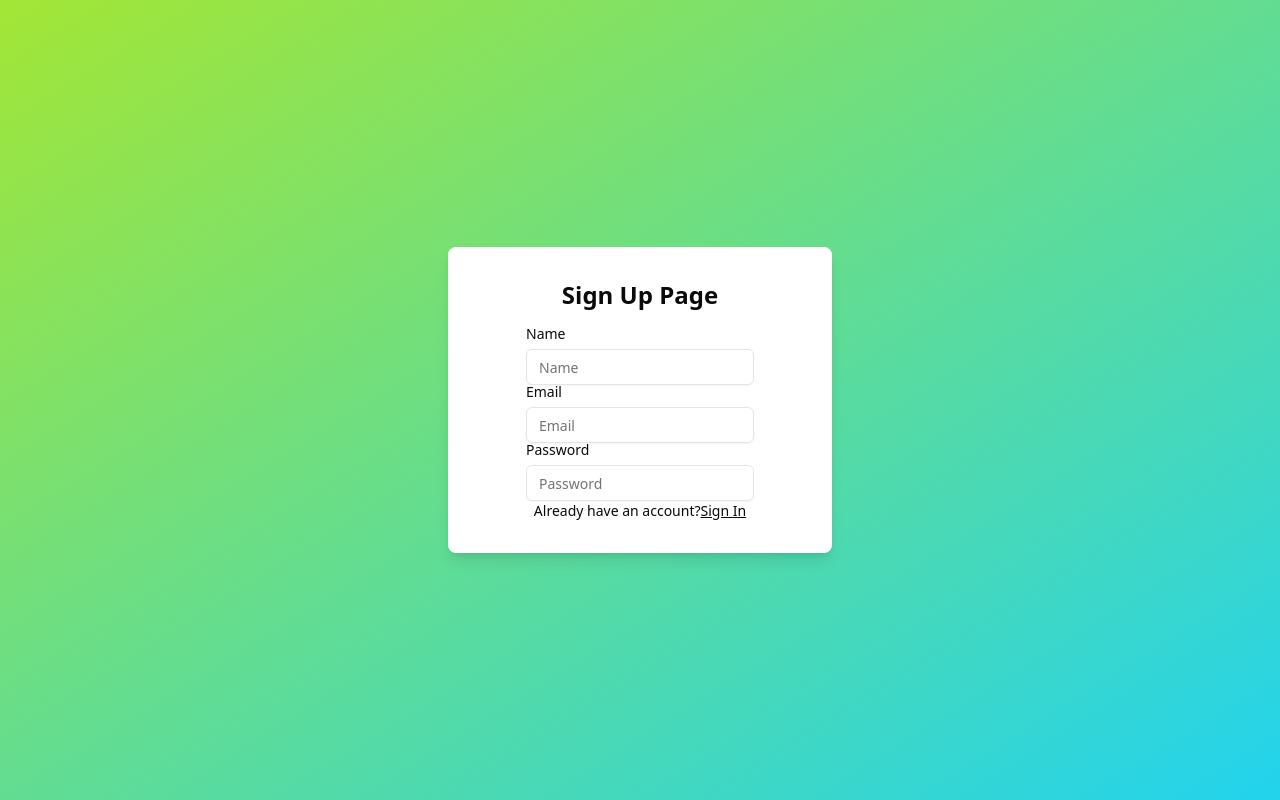
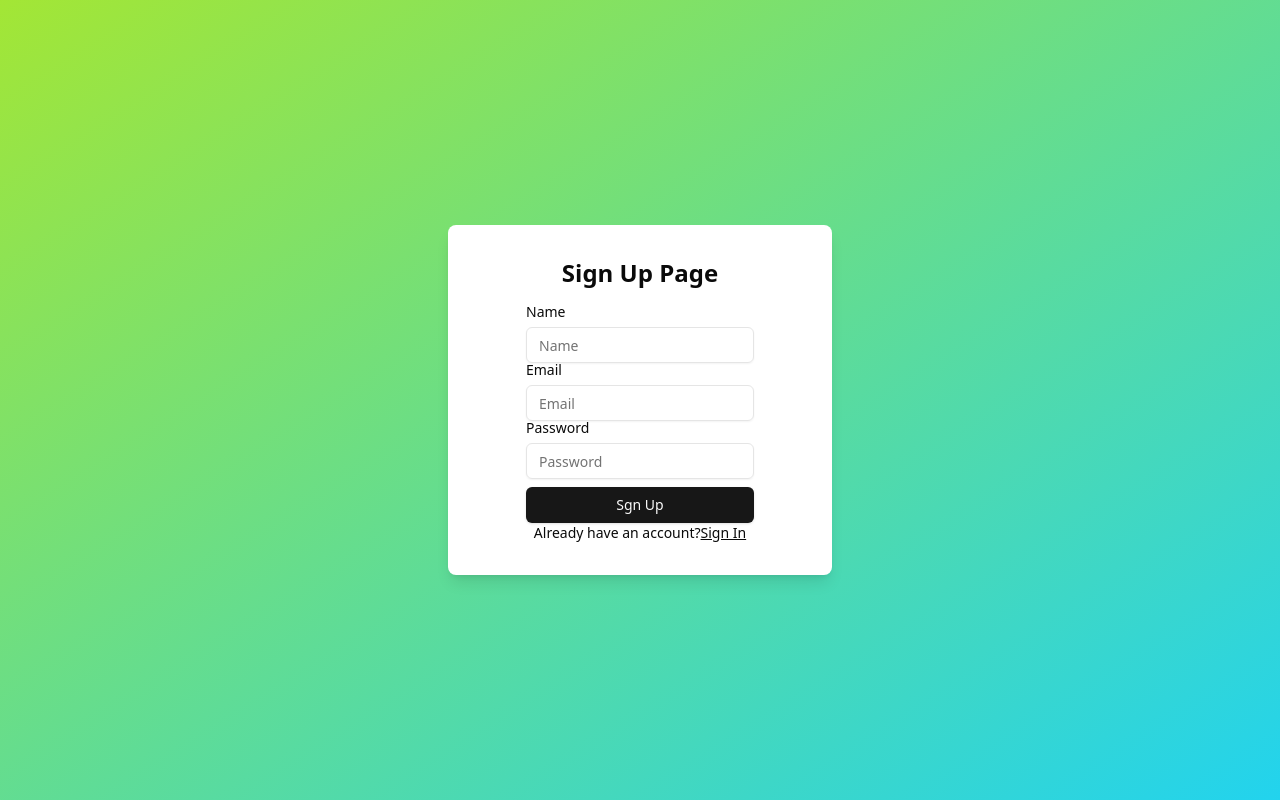
Before and after one commit to MAG1980/TurboRepo_Next_Nest, a Next.js app in the folder apps/web/: page /auth/signup in a window 1280 px wide. Built offline with nearby package versions, Linux system fonts and the light colour scheme.

Commit message:
Создан компонент SubmitButton, использующий хук useFormStatus. В форму авторизации добавлена кнопка SubmitButton.

```diff
--- a/apps/web/app/auth/signup/signupForm.tsx
+++ b/apps/web/app/auth/signup/signupForm.tsx
@@ -1,6 +1,6 @@
-import React from 'react';
 import { Label } from "@/components/ui/label";
 import { Input } from "@/components/ui/input";
+import { SubmitButton } from "@/components/ui/submitButton";
 
 export const SignupForm = () => {
   return (
@@ -19,6 +19,8 @@ export const SignupForm = () => {
         <Label htmlFor="password">Password</Label>
         <Input id="password" type="password" name="password" placeholder="Password"/>
       </div>
+
+      <SubmitButton>Sgn Up</SubmitButton>
     </form>
   );
 };
--- /dev/null
+++ b/apps/web/components/ui/submitButton.tsx
@@ -0,0 +1,17 @@
+"use client"
+import { PropsWithChildren } from "react";
+import { useFormStatus } from "react-dom"
+import { Button } from "@/components/ui/button";
+
+export const SubmitButton = ({ children }: PropsWithChildren) => {
+  const { pending } = useFormStatus()
+  return (
+    <Button
+      type="submit"
+      disabled={pending}
+      className="w-full mt-2"
+    >
+      {pending ? "Submitting..." : children}
+    </Button>
+  );
+};
```
